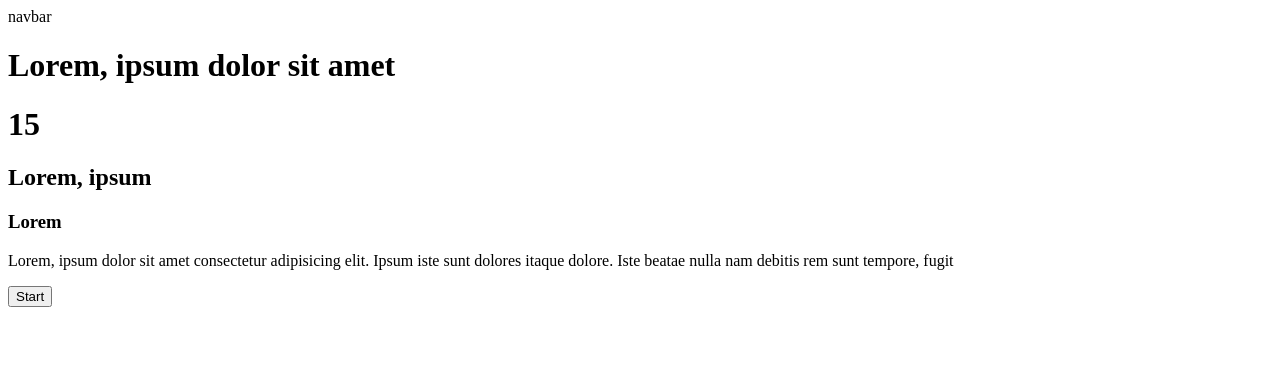
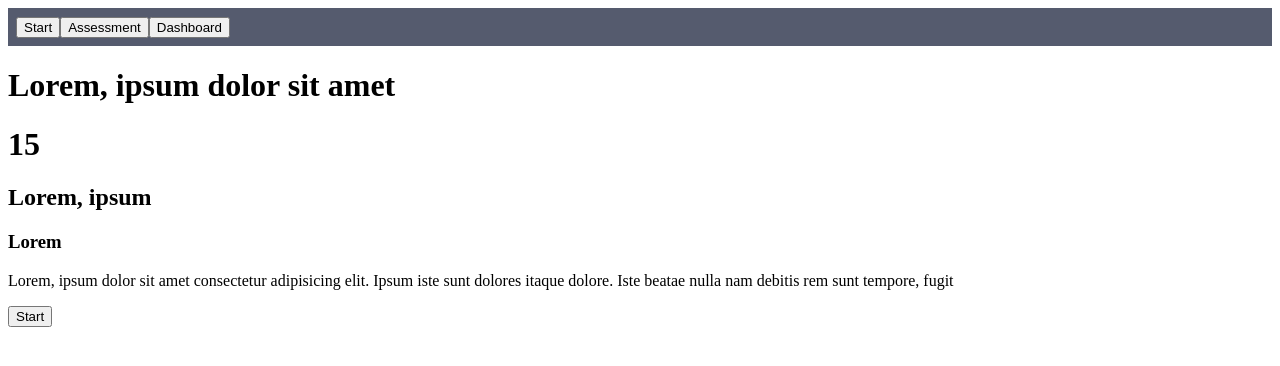
Before and after one commit to lpalleros/assessment-app, a React (Create React App) app: page / in a window 1280 px wide. Shown: the top 366 px of the page. Built offline with nearby package versions, Linux system fonts and the light colour scheme.

Commit message:
Navbar, estilos y Links

```diff
--- a/src/components/Navbar/Navbar.css
+++ b/src/components/Navbar/Navbar.css
@@ -0,0 +1,17 @@
+.header {
+    padding: .5rem;
+    background-color: #555B6E;
+}
+
+.header-content {
+    display: flex;
+    justify-content: space-between;
+    align-items: center;
+}
+
+.menu {
+    display: flex;
+    justify-content: space-between;
+    font-size: 115%;
+    text-align: center;
+}
--- a/src/components/Navbar/Navbar.js
+++ b/src/components/Navbar/Navbar.js
@@ -1,11 +1,24 @@
 import React from 'react';
+import { Link } from 'react-router-dom';
 import './Navbar.css';
 
 function Navbar() {
     return (
-        <div>
-            navbar
-        </div>
+        <header className="header">
+            <section className="header-content">
+                <nav className="menu">
+                    <Link to="/">
+                        <button>Start</button>
+                    </Link>
+                    <Link to="/assessment">
+                        <button>Assessment</button>
+                    </Link>
+                    <Link to="/dashboard">
+                        <button>Dashboard</button>
+                    </Link>
+                </nav>
+            </section>
+        </header>
     )
 }
 
```
